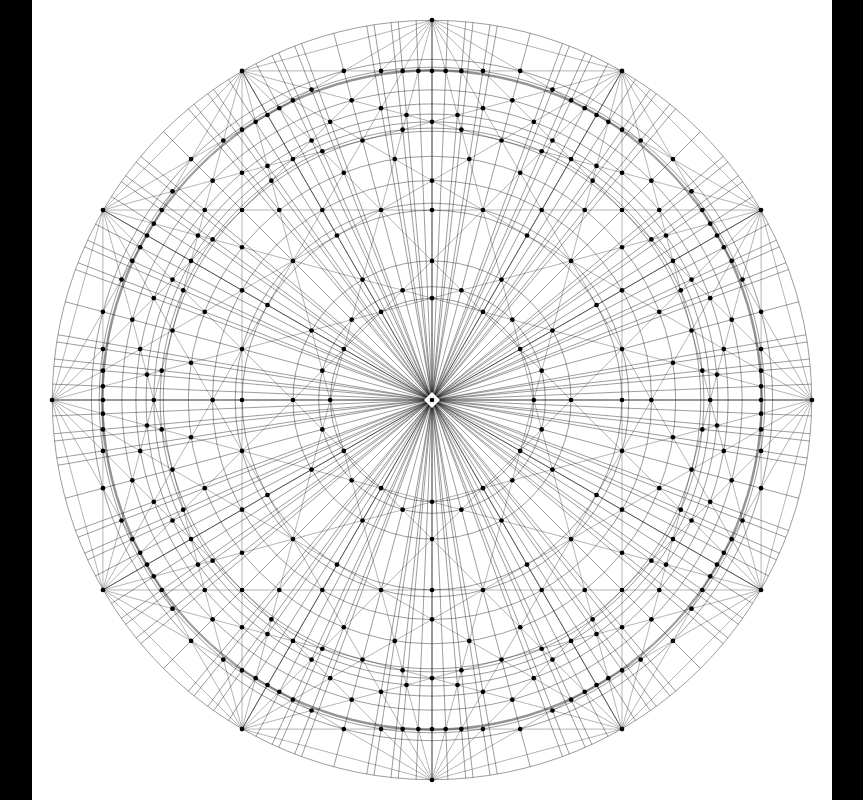
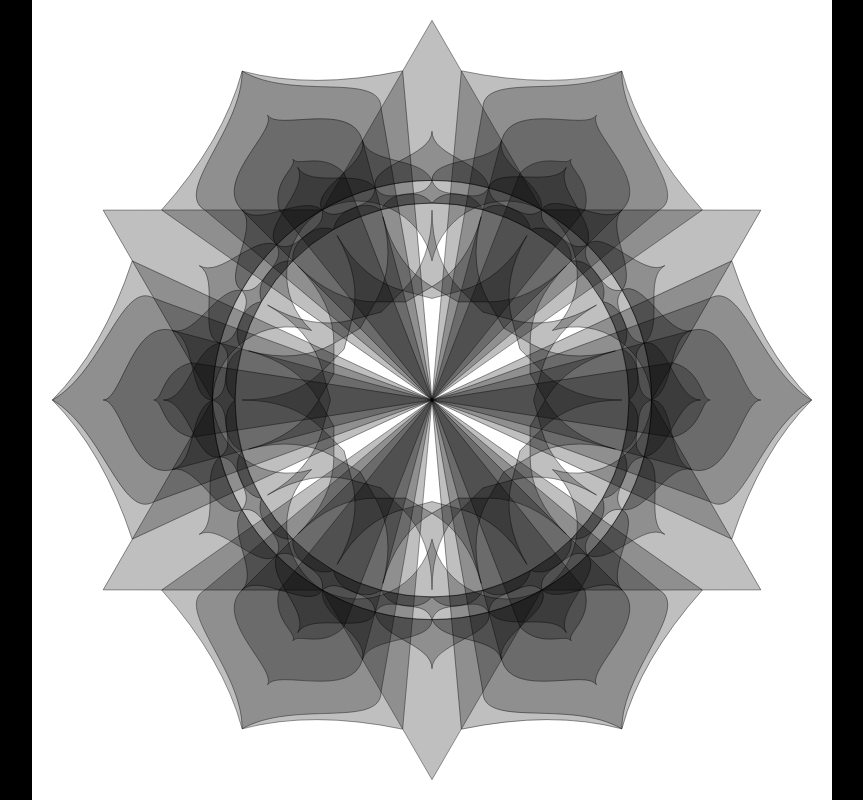
Before and after one commit to dopplerreflect/starts-with-a, a SvelteKit app: page /12 in a window 1280 px wide. Shown: the whole page, without its empty margins (208-1071 px from the left). Built offline with nearby package versions, Linux system fonts and the light colour scheme.

Commit message:
12 lookin' good in greyscale.

```diff
--- a/src/lib/components/PathBuilder.svelte
+++ b/src/lib/components/PathBuilder.svelte
@@ -86,7 +86,7 @@
 			rotate: currentAngle
 		})}
 		stroke="stroke"
-		fill="white"
+		fill="red"
 	/>
 	<path bind:this={p} stroke="yellow" fill="none" />
 </g>
--- a/src/routes/12/+page.svelte
+++ b/src/routes/12/+page.svelte
@@ -19,6 +19,7 @@
 	const r = (size / 2) * 0.95;
 
 	const angles = arrayMap(12, (n) => 30 * n - 90);
+	const angles6 = arrayMap(6, (n) => n * 60);
 
 	const lines = angles
 		.map((a) => [
@@ -52,7 +53,7 @@
 
 	const radii = [
 		...new Set(intersections.map((i) => Math.round(Math.sqrt(i.x ** 2 + i.y ** 2))))
-	].sort((a, b) => a - b);
+	].sort((a, b) => b - a);
 
 	const iAngles = [
 		...new Set(
@@ -62,15 +63,260 @@
 </script>
 
 <svg bind:this={svg} id="12" viewBox={viewBox(size)}>
+	<defs>
+		<g id="twelveth" stroke="black" stroke-width={size / 2 ** 11} fill-opacity="0.25">
+			<path
+				d={[
+					'M',
+					radialPointString(iAngles[35], radii[13]),
+					'C',
+					radialPointString(iAngles[34], radii[14]),
+					radialPointString(iAngles[30], radii[13]),
+					radialPointString(iAngles[29], radii[14]),
+					'A',
+					radii[14],
+					radii[14],
+					'0 0 1',
+					radialPointString(iAngles[41], radii[14]),
+					'C',
+					radialPointString(iAngles[40], radii[13]),
+					radialPointString(iAngles[36], radii[14]),
+					radialPointString(iAngles[35], radii[13]),
+					'Z'
+				].join(' ')}
+			/>
+			<path
+				d={[
+					'M',
+					radialPointString(iAngles[41], radii[11]),
+					'C',
+					radialPointString(iAngles[41], radii[12]),
+					radialPointString(iAngles[35], radii[12]),
+					radialPointString(iAngles[35], radii[13]),
+					'A',
+					radii[13],
+					radii[13],
+					'0 0 1',
+					radialPointString(iAngles[47], radii[13]),
+					'C',
+					radialPointString(iAngles[46], radii[12]),
+					radialPointString(iAngles[41], radii[12]),
+					radialPointString(iAngles[41], radii[11]),
+					'Z'
+				].join(' ')}
+			/>
+			<path
+				d={[
+					'M',
+					radialPointString(iAngles[35], radii[15]),
+					'Q',
+					radialPointString(iAngles[35], radii[16]),
+					radialPointString(iAngles[41], radii[17]),
+					'L',
+					radialPointString(iAngles[35], radii[18]),
+					'L',
+					radialPointString(iAngles[29], radii[17]),
+					'Q',
+					radialPointString(iAngles[35], radii[16]),
+					radialPointString(iAngles[35], radii[15]),
+					'Z'
+				].join(' ')}
+			/>
+			<!-- <path
+				d={[
+					'M',
+					radialPointString(iAngles[35], radii[0]),
+					'C',
+					radialPointString(iAngles[36], radii[4]),
+					radialPointString(iAngles[39], radii[2]),
+					radialPointString(iAngles[41], radii[6]),
+					'C',
+					radialPointString(iAngles[40], radii[7]),
+					radialPointString(iAngles[37], radii[8]),
+					radialPointString(iAngles[38], radii[10]),
+					'A',
+					radii[10],
+					radii[10],
+					'0 0 0',
+					radialPointString(iAngles[32], radii[10]),
+					'C',
+					radialPointString(iAngles[33], radii[8]),
+					radialPointString(iAngles[30], radii[7]),
+					radialPointString(iAngles[29], radii[6]),
+					'C',
+					radialPointString(iAngles[31], radii[2]),
+					radialPointString(iAngles[34], radii[4]),
+					radialPointString(iAngles[35], radii[0]),
+					'Z'
+				].join(' ')}
+				stroke="red"
+			/> -->
+		</g>
+		<g id="sixth" stroke="black" stroke-width={size / 2 ** 11} fill-opacity={0.25}>
+			<path
+				id="sixth1"
+				d={[
+					'M',
+					radialPointString(iAngles[35], radii[0]),
+					'L',
+					radialPointString(iAngles[47], radii[13]),
+					'A',
+					radii[0] / 5,
+					radii[0] / 5,
+					'0 0 0',
+					radialPointString(iAngles[35], radii[16]),
+					'A',
+					radii[0] / 5,
+					radii[0] / 5,
+					'0 0 0',
+					radialPointString(iAngles[23], radii[13]),
+					'Z'
+				].join(' ')}
+			/>
+
+			<path
+				id="sixth5"
+				d={[
+					'M',
+					radialPointString(iAngles[47], radii[19]),
+					'L',
+					radialPointString(iAngles[37], radii[3]),
+					'Q',
+					radialPointString(iAngles[43], radii[2]),
+					radialPointString(iAngles[47], radii[0]),
+					'Q',
+					radialPointString(iAngles[51], radii[2]),
+					radialPointString(iAngles[57], radii[3]),
+					'L',
+					radialPointString(iAngles[47], radii[19]),
+					'Z'
+				].join(' ')}
+			/>
+
+			<!-- <path
+				id="sixth5i"
+				d={[
+					'M',
+					radialPointString(iAngles[13], radii[19]),
+					'L',
+					radialPointString(iAngles[13], radii[3]),
+					'L',
+					radialPointString(iAngles[23], radii[13]),
+					'L',
+					radialPointString(iAngles[33], radii[3]),
+					'Z'
+				].join(' ')}
+			/> -->
+
+			<path
+				id="sixth4"
+				d={[
+					'M',
+					radialPointString(iAngles[47], radii[19]),
+					'L',
+					radialPointString(iAngles[40], radii[7]),
+					'C',
+					radialPointString(iAngles[39], radii[2]),
+					radialPointString(iAngles[45], radii[3]),
+					radialPointString(iAngles[47], radii[0]),
+					'C',
+					radialPointString(iAngles[49], radii[4]),
+					radialPointString(iAngles[55], radii[2]),
+					radialPointString(iAngles[54], radii[7]),
+					'L',
+					radialPointString(iAngles[47], radii[19]),
+					'Z'
+				].join(' ')}
+			/>
+
+			<!-- <path
+				id="sixth4i"
+				d={[
+					'M',
+					radialPointString(iAngles[16], radii[19]),
+					radialPointString(iAngles[16], radii[7]),
+					'L',
+					radialPointString(iAngles[23], radii[13]),
+					radialPointString(iAngles[30], radii[7]),
+					'Z'
+				].join(' ')}
+			/> -->
+			<path
+				id="sixth3"
+				d={[
+					'M',
+					radialPointString(iAngles[41], radii[11]),
+					'C',
+					radialPointString(iAngles[41], radii[6]),
+					radialPointString(iAngles[47], radii[6]),
+					radialPointString(iAngles[47], radii[5]),
+					'C',
+					radialPointString(iAngles[47], radii[6]),
+					radialPointString(iAngles[53], radii[6]),
+					radialPointString(iAngles[53], radii[11]),
+					'L',
+					radialPointString(iAngles[47], radii[19]),
+					'L',
+					radialPointString(iAngles[41], radii[11]),
+					'Z'
+				].join(' ')}
+			/>
+			<!-- <path
+				id="sixth3i"
+				d={[
+					'M',
+					radialPointString(iAngles[17], radii[19]),
+					'L',
+					radialPointString(iAngles[17], radii[11]),
+					'L',
+					radialPointString(iAngles[23], radii[13]),
+					'L',
+					radialPointString(iAngles[29], radii[11]),
+					'Z'
+				].join(' ')}
+			/> -->
+			<path
+				id="sixth2"
+				d={[
+					'M',
+					radialPointString(iAngles[47], radii[19]),
+					'L',
+					radialPointString(iAngles[43], radii[12]),
+					'C',
+					radialPointString(iAngles[44], radii[10]),
+					radialPointString(iAngles[47], radii[11]),
+					radialPointString(iAngles[47], radii[9]),
+					'C',
+					radialPointString(iAngles[47], radii[11]),
+					radialPointString(iAngles[50], radii[10]),
+					radialPointString(iAngles[51], radii[12]),
+					'Z'
+				].join(' ')}
+			/>
+			<!-- <path
+				id="sixth2i"
+				d={[
+					'M',
+					radialPointString(iAngles[19], radii[19]),
+					radialPointString(iAngles[19], radii[12]),
+					'L',
+					radialPointString(iAngles[23], radii[13]),
+					'L',
+					radialPointString(iAngles[27], radii[12]),
+					'Z'
+				].join(' ')}
+			/> -->
+		</g>
+	</defs>
 	<Background {size} fill={`hsl(225, 25%, 100%)`} />
 	<g stroke-width={size / 2 ** 11} font-size={size / 2 ** 7}>
 		<!-- {#each radii as r, i}
 			<circle {r} stroke={`hsl(0, 0%, 50%)`} fill="none" />
 			<text x={0} y={r}>{i}</text>
 		{/each} -->
-		{#each paths as path}
-			<path d={path} stroke={`hsl(300, 0%, 25%)`} />
-		{/each}
+		<!-- {#each paths as path}
+			<path d={path} stroke={`hsl(30, 0%, 50%)`} stroke-width={size / 2 ** 9} />
+		{/each} -->
 		<!-- {#each iAngles as a, i}
 			<path d={`M0 0L${radialPointString(a, r)}`} stroke={`hsl(0, 0%, 50%)`} />
 			<text
@@ -81,14 +327,26 @@
 				fill="black">{i}</text
 			>
 		{/each} -->
-		<PathBuilder angles={iAngles} {radii} stroke="black" />
-		{#each intersections as intersection}
+		{#each angles6 as a}
+			<use xlink:href="#sixth" transform={`rotate(${a})`} />
+		{/each}
+		{#each angles as a}
+			<use xlink:href="#twelveth" transform={`rotate(${a - 15})`} />
+			<use xlink:href="#twelveth" transform={`rotate(${a})`} />
+		{/each}
+
+		<!-- <circle r={radii[11]} stroke="black" stroke-width={size / 2 ** 9} fill="none" />
+
+		<circle r={radii[15]} stroke="black" stroke-width={size / 2 ** 9} fill="none" /> -->
+
+		<!-- <PathBuilder angles={iAngles} {radii} stroke="black" /> -->
+		<!-- {#each intersections as intersection}
 			<circle
 				cx={intersection.x}
 				cy={intersection.y}
 				r={(3 * size) / 2 ** 10}
-				fill={`hsl(60, 0%, 0%)`}
+				fill={`hsl(60, 100%, 50%)`}
 			/>
-		{/each}
+		{/each} -->
 	</g>
 </svg>
```
